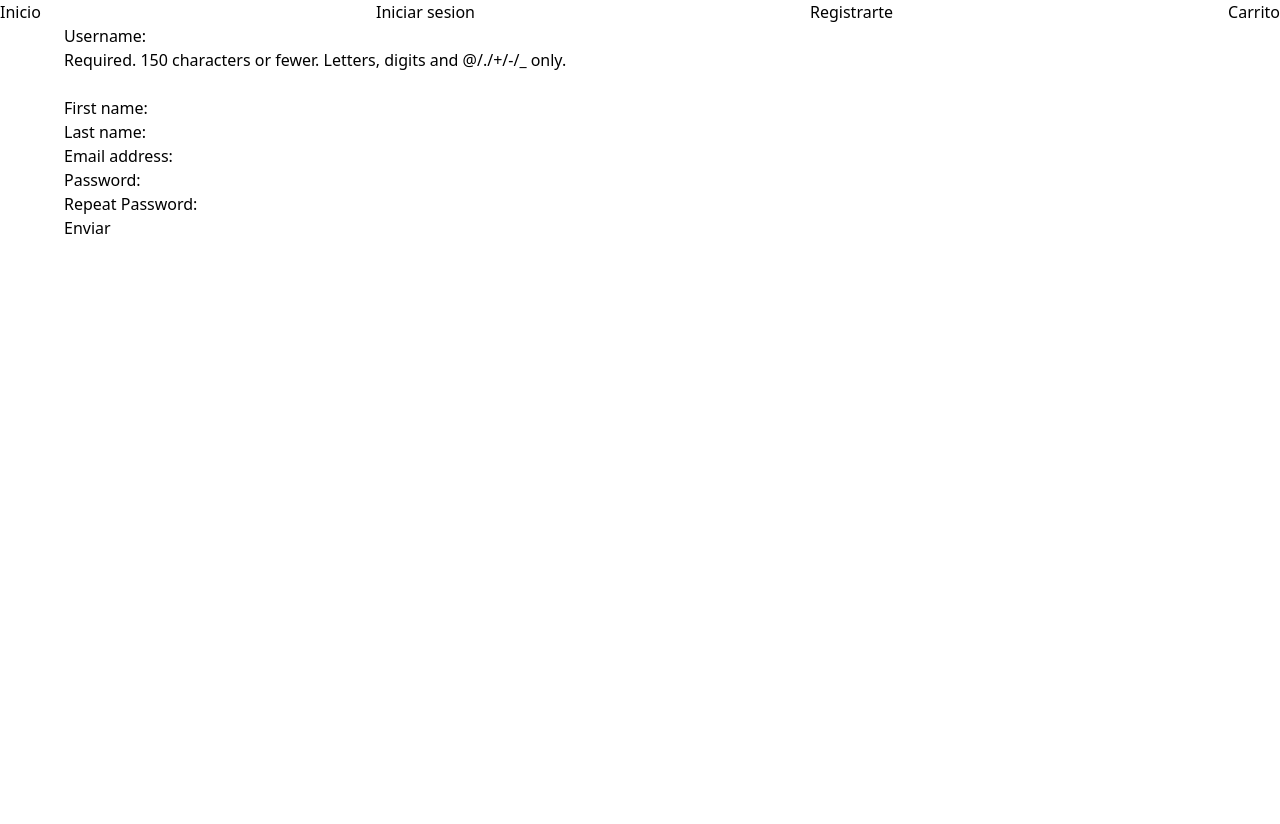
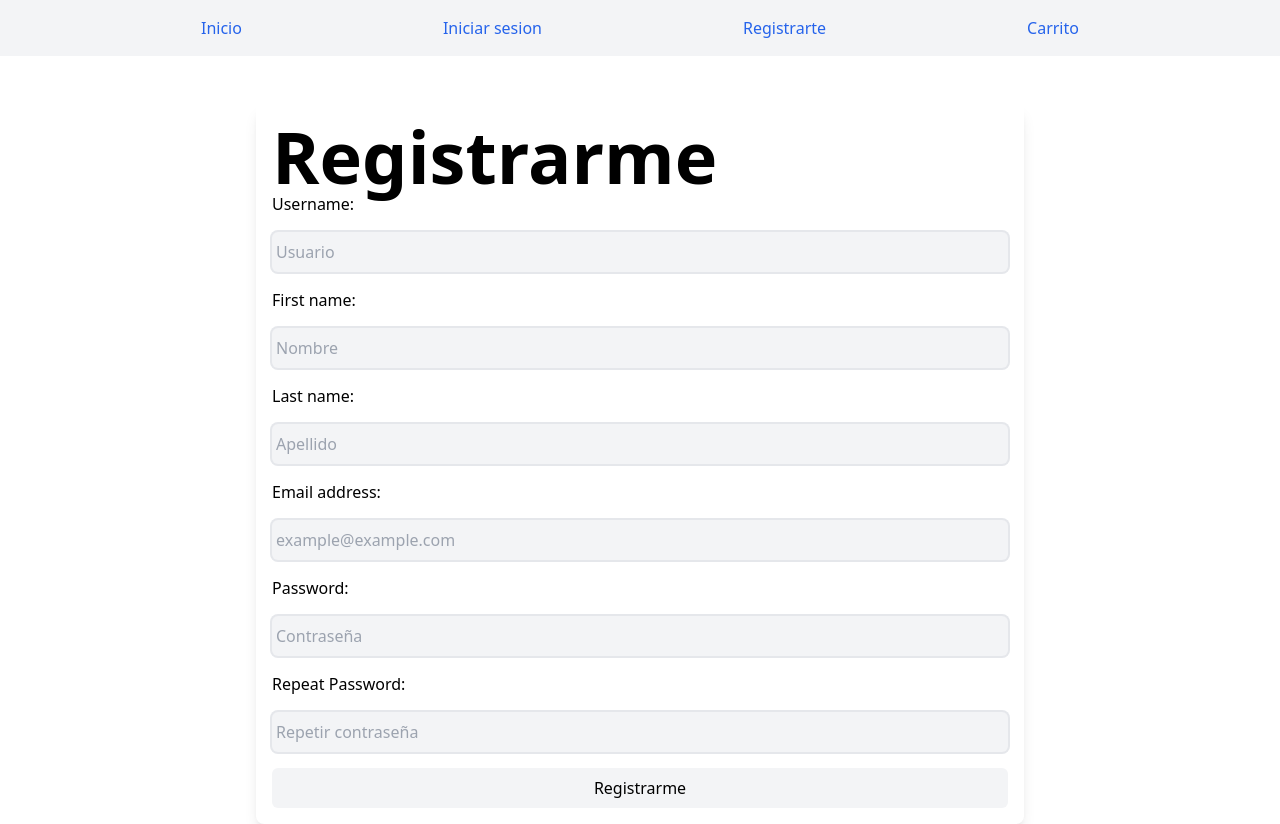
Before and after one commit to Gabri3l67/proyecto_db, a Django app: page /register/ in a window 1280 px wide. Before the commit the page ends 234 px from the top, so only its background shows below. Run offline with Django 5.2, Linux system fonts and the light colour scheme; some libraries are stand-ins or nearby versions.

Commit message:
add styles

```diff
--- a/shopApp/forms.py
+++ b/shopApp/forms.py
@@ -2,12 +2,20 @@ from django import forms
 from django.contrib.auth.models import User
 
 class UserRegistrationForm(forms.ModelForm):
-    password = forms.CharField(label='Password', widget=forms.PasswordInput)
-    password2 = forms.CharField(label='Repeat Password', widget=forms.PasswordInput)
+    password = forms.CharField(label='Password', widget=forms.PasswordInput(attrs={'class':'ring-2 ring-gray-200 bg-gray-100 rounded-md hover:bg-gray-50 transition px-1 py-2 my-4 w-full', 'placeholder': 'Contraseña'}))
+    password2 = forms.CharField(label='Repeat Password', widget=forms.PasswordInput(attrs={'class': 'ring-2 ring-gray-200 bg-gray-100 rounded-md hover:bg-gray-50 transition px-1 py-2 my-4 w-full', 'placeholder': 'Repetir contraseña'}))
 
     class Meta:
         model = User
         fields = ('username', 'first_name', 'last_name', 'email')
+
+    def __init__(self, *args, **kwargs):
+        super(UserRegistrationForm, self).__init__(*args, **kwargs)
+        self.fields['username'].widget.attrs.update({'class': 'ring-2 ring-gray-200 bg-gray-100 rounded-md hover:bg-gray-50 transition px-1 py-2 my-4 w-full ', 'placeholder': 'Usuario'})
+        self.fields['username'].help_text = ''
+        self.fields['first_name'].widget.attrs.update({'class': 'ring-2 ring-gray-200 bg-gray-100 rounded-md hover:bg-gray-50 transition px-1 py-2 my-4 w-full ', 'placeholder': 'Nombre'})
+        self.fields['last_name'].widget.attrs.update({'class': 'ring-2 ring-gray-200 bg-gray-100 rounded-md hover:bg-gray-50 transition px-1 py-2 my-4 w-full ', 'placeholder': 'Apellido'})
+        self.fields['email'].widget.attrs.update({'class': ' ring-2 ring-gray-200 bg-gray-100 rounded-md hover:bg-gray-50 transition px-1 py-2 my-4 w-full  ', 'placeholder': 'example@example.com'})
 
     def clean_password2(self):
         cd = self.cleaned_data
@@ -16,5 +24,5 @@ class UserRegistrationForm(forms.ModelForm):
         return cd['password2']
 
 class LoginForm(forms.Form):
-    username = forms.CharField()
-    password = forms.CharField(widget=forms.PasswordInput)
+    username = forms.CharField(widget=forms.TextInput(attrs={'class': 'ring-2 ring-gray-200 bg-gray-100 rounded-md hover:bg-gray-50 transition px-1 py-2 my-4 w-full', 'placeholder': 'Usuario'}))
+    password = forms.CharField(widget=forms.PasswordInput(attrs={'class': 'ring-2 ring-gray-200 bg-gray-100 rounded-md hover:bg-gray-50 transition px-1 py-2 my-4 w-full', 'placeholder': 'Contraseña'}))
--- a/shopApp/templates/base.html
+++ b/shopApp/templates/base.html
@@ -8,7 +8,7 @@
 </head>
 <body>
     {% include 'navbar.html' %}
-    <div class="container mx-auto px-16">
+    <div class="container mx-auto px-64">
 
         {% block content %}
 
--- a/shopApp/templates/navbar.html
+++ b/shopApp/templates/navbar.html
@@ -1,14 +1,15 @@
-<nav class="flex justify-between">
-  <a href="{% url 'index' %}">Inicio</a>
+<nav class="flex justify-evenly bg-gray-100 py-4 text-blue-600 ">
+  <a class="hover:underline" href="{% url 'index' %}">Inicio</a>
 
   {% if user.is_authenticated %}
-    <a href="{% url 'profile' %}">Perfil</a>
+    <a class="hover:underline" href="{% url 'profile' %}">Perfil</a>
+    <a class="hover:underline" href="{% url 'logout' %}" > Cerrar sesión </a>
   {% endif %}
 
   {% if not user.is_authenticated %}
-    <a href="{% url 'login' %}">Iniciar sesion</a>
-    <a href="{% url 'register' %}">Registrarte</a>
+    <a class="hover:underline" href="{% url 'login' %}">Iniciar sesion</a>
+    <a class="hover:underline" href="{% url 'register' %}">Registrarte</a>
   {% endif %}
 
-  <a href="{% url 'view_cart' %}">Carrito</a>
+  <a class="hover:underline" href="{% url 'view_cart' %}">Carrito</a>
 </nav>
--- a/shopApp/templates/register.html
+++ b/shopApp/templates/register.html
@@ -1,9 +1,24 @@
 {% extends 'base.html' %}
 
 {% block content %}
-  <form method="post">
+  {% comment %} <form method="post">
     {% csrf_token %}
     {{ form }}
     <input type="submit" value="Enviar" />
-  </form>
+  </form> {% endcomment %}
+
+
+
+<div class="shadow-lg rounded-lg p-4 mt-12">
+    <h1 class="text-7xl font-bold">Registrarme</h1>
+    <form method="post">
+
+        {% csrf_token %}
+        {{ form }}
+        <input class="bg-gray-100 rounded-md p-2 w-32 hover:bg-gray-300 transition w-full" type="submit" value="Registrarme"/>
+
+    </form>
+</div>
+
+
 {% endblock %}
```
Also changed, not shown: shopApp/templates/login.html (+8 -6 lines), shopApp/templates/profile.html (added, +12 -0 lines).
